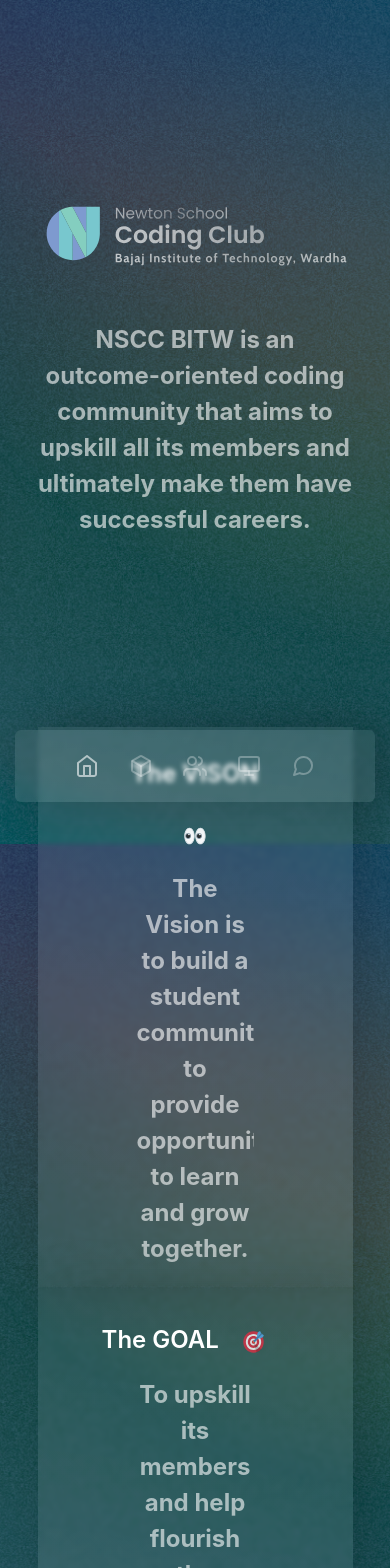
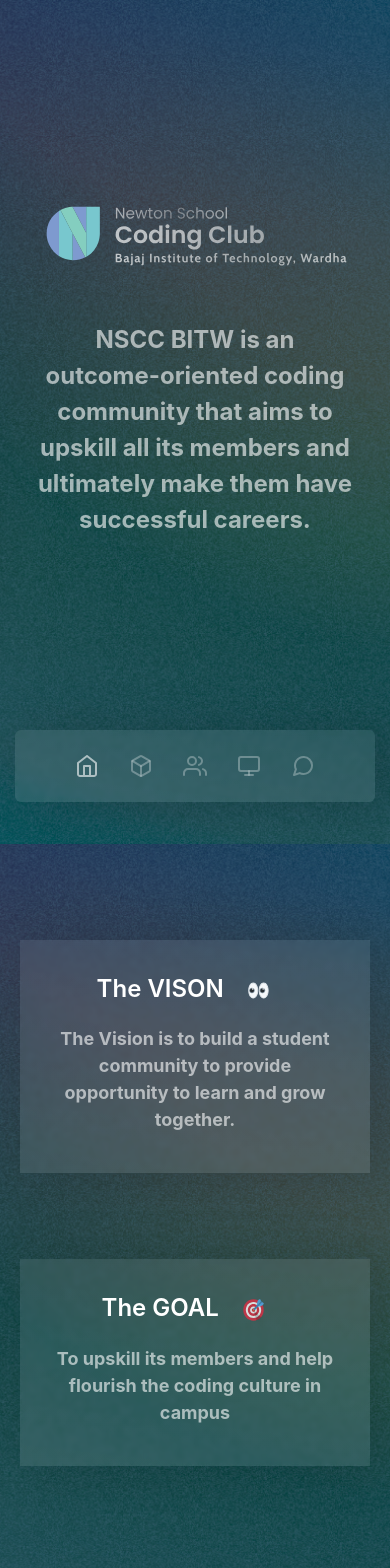
Before and after one commit to BhaveshAnandpara/NSCC-BITW-Official-Website, a React (Create React App) app in the folder frontend/: page / in a window 390 px wide. Shown: the top 1568 px of the page. Built offline with nearby package versions, Linux system fonts and the light colour scheme.

Commit message:
Checked Responsivness

```diff
--- a/frontend/src/AboutUs/AboutUs.css
+++ b/frontend/src/AboutUs/AboutUs.css
@@ -1,10 +1,10 @@
-.aboutUs-container{
+.aboutUs-container {
     display: flex;
     justify-content: space-evenly;
     align-items: center;
 }
 
-.about-cards{
+.about-cards {
     width: 90%;
     display: flex;
     flex-direction: column;
@@ -14,9 +14,23 @@
 
 }
 
-.about-content{
+.about-content {
     width: 60%;
     font-size: 24px;
     font-weight: 700;
     text-align: center;
 }
+
+@media only screen and (max-width: 600px) {
+
+    .about-cards {
+        padding: 16px 10px 40px 10px;
+        width: 100%;
+    }
+
+    .about-content {
+        font-size: 18px;
+        width: 90%;
+    }
+
+}
--- a/frontend/src/App.css
+++ b/frontend/src/App.css
@@ -42,10 +42,14 @@ body {
   border: 2px solid black;
 }
 
+.page{
+  height: 100vh;
+}
+
 section {
   display: block;
   width: 100%;
-  height: 100vh;
+  height: 70vh;
   display: flex;
   justify-content: flex-start;
   align-items: center;
--- a/frontend/src/App.js
+++ b/frontend/src/App.js
@@ -6,17 +6,26 @@ import Team from './team/Team';
 import AboutUs from './AboutUs/AboutUs';
 import HeroSection from './HeroSection/HeroSection';
 import './App.css'
-import HomePage from './HomePage/HomePage';
 
 
 function App() {
   return (
     <>
+      <div className="page">
         <HeroSection />
+      </div>
+      <div className="page">
         <AboutUs />
+      </div>
+      <div className="page">
         <Team />
+      </div>
+      <div className="page">
         <EventPage />
+      </div>
+      <div className="page">
         <Social />
+      </div>
         <Navbar />
     </>
   );
--- a/frontend/src/HomePage/HomePage.css
+++ /dev/null
@@ -1,6 +0,0 @@
-.pages {
-    display: flex;
-    justify-content: center;
-    align-items: center;
-    flex-direction: column;
-}
--- a/frontend/src/HomePage/HomePage.jsx
+++ /dev/null
@@ -1,17 +0,0 @@
-import React from 'react'
-import './HomePage.css'
-import AboutUs from '../AboutUs/AboutUs'
-import HeroSection from '../HeroSection/HeroSection'
-import Team from '../team/Team'
-import EventPage from '../EventPage/EventPage'
-import Social from '../Social/Social'
-
-export default function HomePage() {
-  return (
-    <>
-      <div className='pages border' >
-
-      </div>
-    </>
-  )
-}
--- a/frontend/src/Social/Social.css
+++ b/frontend/src/Social/Social.css
@@ -4,6 +4,7 @@
     align-items: center;
     width: 70%;
     flex-wrap: wrap;
+    margin-top: 100px;
 }
 
 
```
